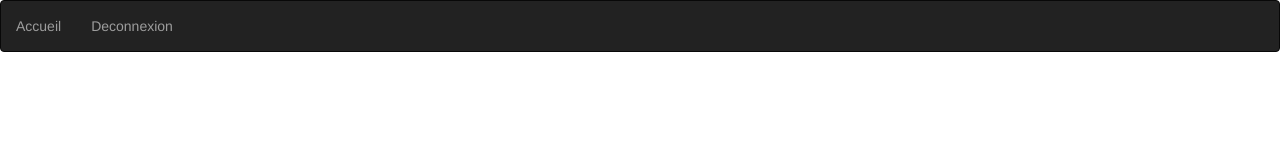
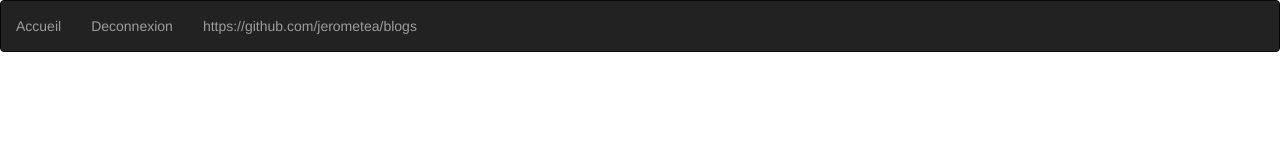
Before and after one commit to jerometea/blogs, a website: page public/index.html in a window 1280 px wide. Drawn offline with nearby package versions, Linux system fonts and the light colour scheme; some packages are replaced by stand-ins of ours.

Commit message:
github link

```diff
--- a/public/index.html
+++ b/public/index.html
@@ -6,18 +6,17 @@
         crossorigin="anonymous">
     <title>Blog</title>
 
-    <style>
-
-</style>
 </head>
 
 <body>
 
-    <nav ng-controller="navController" class="navbar navbar-inverse">
-        <ul class="nav navbar-nav">
+    <nav ng-controller="navController" class="navbar navbar-inverse ">
+        <ul class="nav navbar-nav ">
             <li ng-class="{hidden : isConnected}"><a ui-sref="/">Accueil</a></li>
             <li ng-class="{hidden : !isConnected}" ng-click="disconnect()"><a ui-sref="/">Deconnexion</a></li>
+            <li class="text-center"><a href="https://github.com/jerometea/blogs">https://github.com/jerometea/blogs</a></li>
         </ul>
+
     </nav>
 
 
@@ -37,6 +36,4 @@
 
 </body>
 
-
-
 </html>
```
